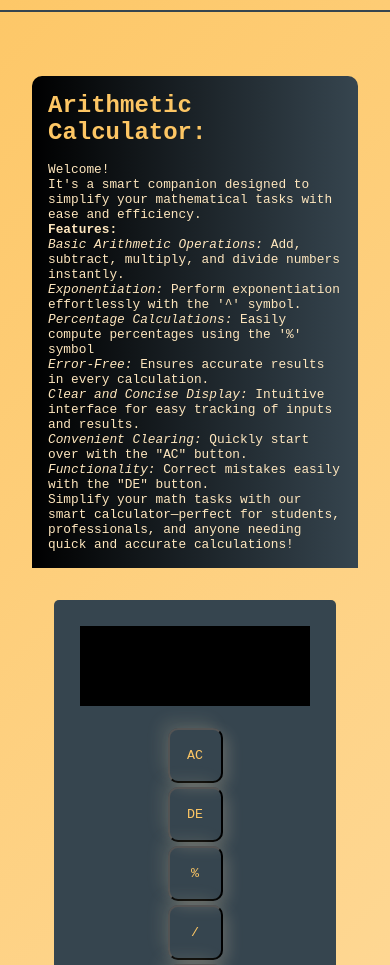
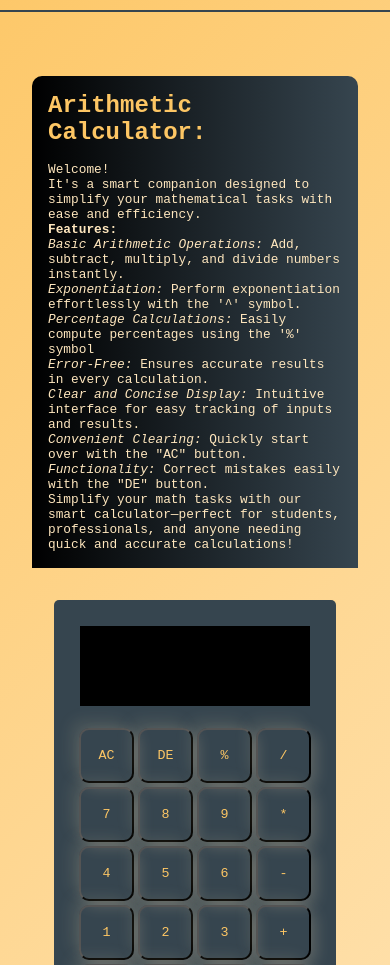
Before and after one commit to jawwadkhan777/Smart_Calculator-using-JavaScript, a plain HTML site: page index.html in a window 390 px wide. Shown: the part 127-1092 px from the top of the page. Drawn offline with Linux system fonts and the light colour scheme.

Commit message:
upgrade commit

```diff
--- a/style.css
+++ b/style.css
@@ -256,7 +256,7 @@ button {
         font-size: 0.8rem;
     }
 
-    .right div {
+    .align div {
         display: flex;
         flex-direction: column;
     }
```
